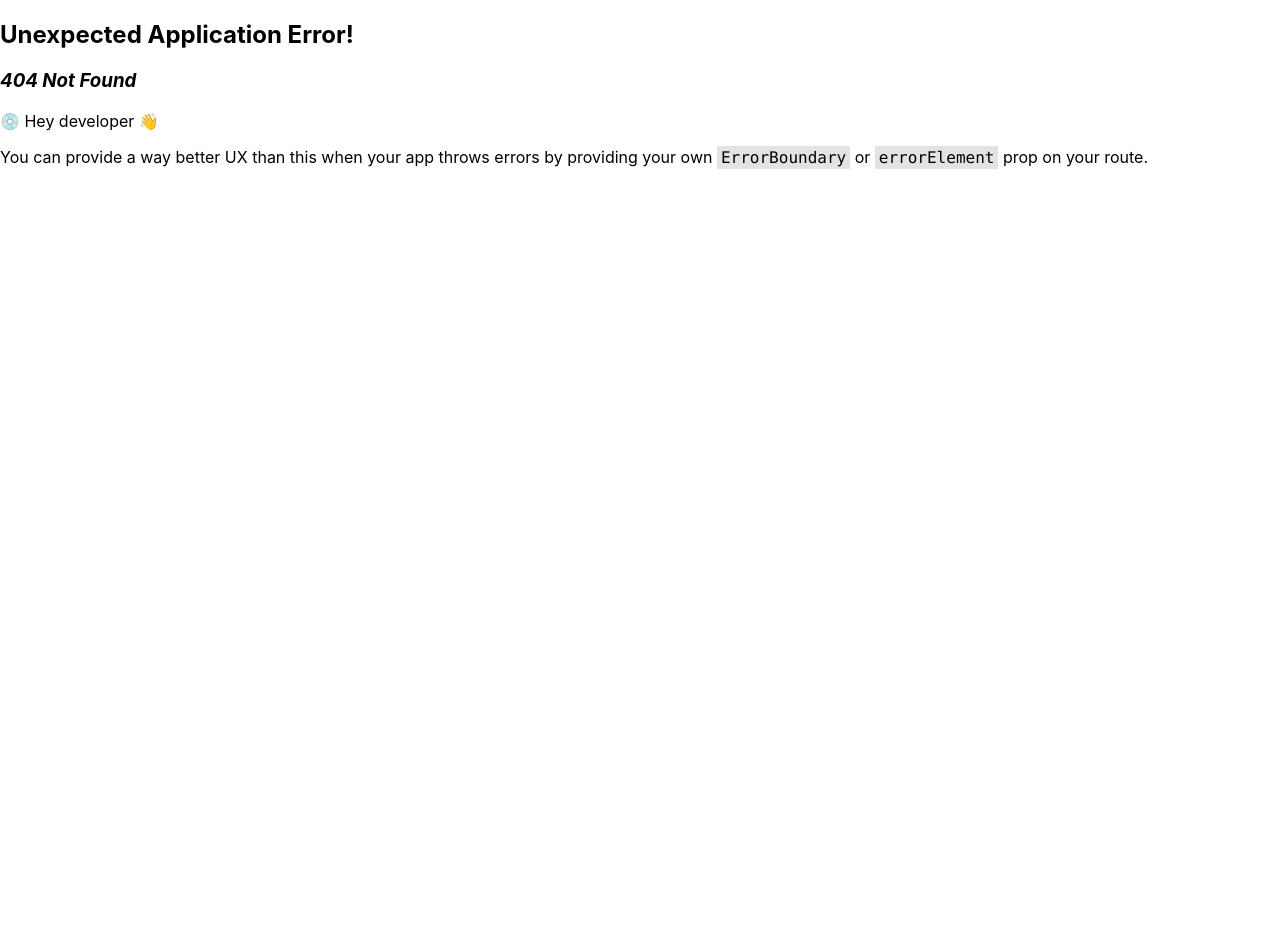
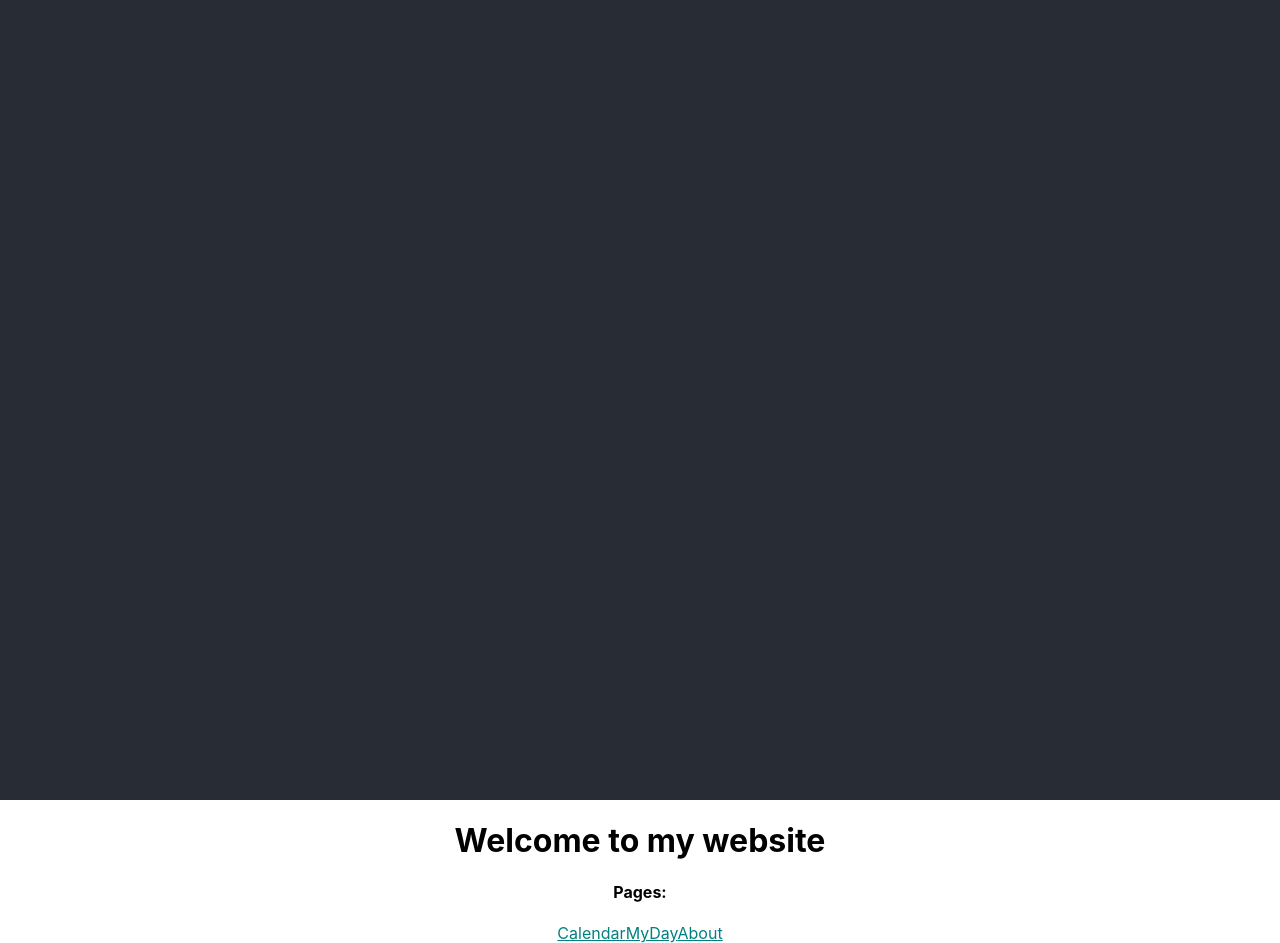
Before and after one commit to hanseway001/react-project, a React (Create React App) app: page / in a window 1280 px wide. Before the commit this address had no page. Before the commit the page ends 800 px from the top, so only its background shows below. Built offline with nearby package versions, Linux system fonts and the light colour scheme.

Commit message:
Merge branch 'main'

```diff
--- a/src/App.js
+++ b/src/App.js
@@ -1,13 +1,13 @@
-// import './App.css';
+import './App.css';
 import { RouterProvider, createBrowserRouter} from 'react-router-dom';
-import Calendar from './PAGES/Calendar'
-import MyDay from './PAGES/MyDay'
-import Home from './PAGES/Home'
-import About from './PAGES/About'
+import Calendar from './pages/Calendar'
+import MyDay from './pages/MyDay'
+import Home from './pages/Home'
+import About from './pages/About'
 
 const router = createBrowserRouter([
   {
-    path: "/home",
+    path: "/",
     element: <Home />,
   },
   {
@@ -36,22 +36,5 @@ function App() {
   );
 }
 
-function NavBar() {
-  return (
-    <nav>
-      <link to="/">Home</link>
-      {/* <link to="./PAGES/Calendar">Calendar</link> */}
-      <link to="/about">About</link>
-    </nav>
-  )
-}
-
-// function Home() {
-//   return <div>home</div>
-// }
-
-// function About() {
-//   return <div>about</div>
-// }
 
 export default App;
--- a/src/PAGES/Home.js
+++ b/src/PAGES/Home.js
@@ -1,4 +1,5 @@
 import React from "react";
+import { Outlet, Link } from "react-router-dom";
 
 export const styles = {
   link: {
@@ -12,12 +13,15 @@ export default function Home({ changePage }) {
     <div className="App">
       <h1>Welcome to my website</h1>
       <h4>Pages:</h4>
-      <li style={styles.link} onClick={() => changePage()}>
-        Apple Page
-      </li>
-      <li style={styles.link} onClick={() => changePage()}>
-        Cat Page
-      </li>
+      <Link style={styles.link} to={'/calendar'}>
+        Calendar
+      </Link>
+      <Link style={styles.link} to={'/myday'}>
+        MyDay
+      </Link>
+      <Link style={styles.link} to={'/about'}>
+        About
+      </Link>
     </div>
   );
 }
--- a/src/index.js
+++ b/src/index.js
@@ -2,7 +2,7 @@ import React from 'react';
 import ReactDOM from 'react-dom/client';
 import './index.css';
 import App from './App';
-import reportWebVitals from './reportWebVitals';
+// import reportWebVitals from './reportWebVitals';
 
 const root = ReactDOM.createRoot(document.getElementById('root'));
 root.render(
```
